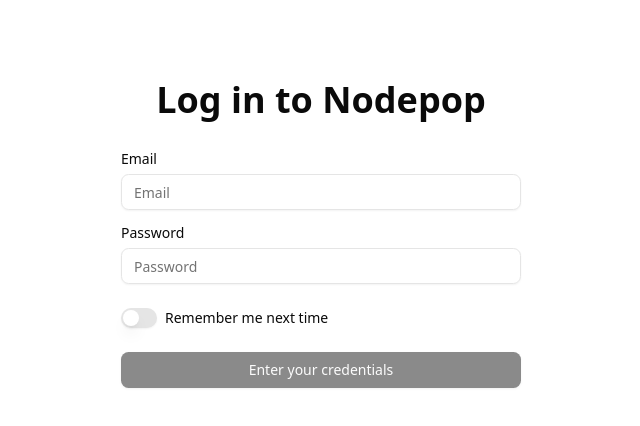
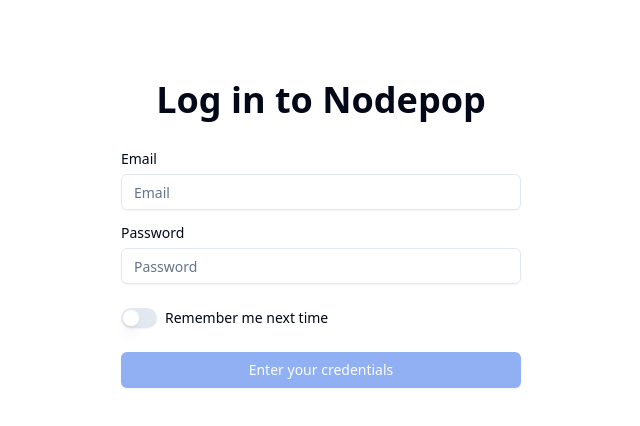
Before and after one commit to jonatahan-en/Proyecto_React_Avanzado, a React (Vite) app: page /login in a window 1280 px wide. Shown: the top 426 px of the page, without its empty margins (319-959 px from the left). Built offline with nearby package versions, Linux system fonts and the light colour scheme; no server answers.

Commit message:
Theme, more shadcn components

```diff
--- a/package.json
+++ b/package.json
@@ -11,12 +11,14 @@
     "preview": "vite preview"
   },
   "dependencies": {
+    "@radix-ui/react-aspect-ratio": "^1.1.2",
     "@radix-ui/react-checkbox": "^1.1.4",
     "@radix-ui/react-label": "^2.1.2",
     "@radix-ui/react-popover": "^1.1.6",
     "@radix-ui/react-slot": "^1.1.2",
     "@radix-ui/react-switch": "^1.1.3",
     "@radix-ui/react-toggle": "^1.1.2",
+    "@radix-ui/react-toggle-group": "^1.1.2",
     "@tailwindcss/vite": "^4.0.4",
     "axios": "^1.7.9",
     "class-variance-authority": "^0.7.1",
--- a/src/components/shared/confirmation-button.tsx
+++ b/src/components/shared/confirmation-button.tsx
@@ -1,33 +1,27 @@
 import { Button } from "../ui/button";
 import { Popover, PopoverContent, PopoverTrigger } from "../ui/popover";
-import { type ComponentProps } from "react";
+import { type ComponentProps, type ReactNode } from "react";
 
 type ButtonProps = ComponentProps<typeof Button>;
 
 type ConfirmationButtonProps = Omit<ButtonProps, "onClick"> & {
-  onConfirm: () => void;
+  confirmation: ReactNode;
+  actionButton: ReactNode;
 };
 
-export default function ConfirmationButton({
-  onConfirm,
+export default function PopoverButton({
+  confirmation,
+  actionButton,
   ...props
 }: ConfirmationButtonProps) {
-  const handleConfirm = () => {
-    onConfirm();
-  };
-
   return (
     <Popover>
       <PopoverTrigger asChild>
         <Button {...props} />
       </PopoverTrigger>
-      <PopoverContent>
-        <div>
-          <button name="ok" onClick={handleConfirm}>
-            Ok
-          </button>
-          <button name="cancel">Cancel</button>
-        </div>
+      <PopoverContent className="flex items-center gap-4">
+        {confirmation}
+        {actionButton}
       </PopoverContent>
     </Popover>
   );
--- /dev/null
+++ b/src/components/ui/aspect-ratio.tsx
@@ -0,0 +1,9 @@
+import * as AspectRatioPrimitive from "@radix-ui/react-aspect-ratio"
+
+function AspectRatio({
+  ...props
+}: React.ComponentProps<typeof AspectRatioPrimitive.Root>) {
+  return <AspectRatioPrimitive.Root data-slot="aspect-ratio" {...props} />
+}
+
+export { AspectRatio }
--- /dev/null
+++ b/src/components/ui/badge.tsx
@@ -0,0 +1,46 @@
+import * as React from "react"
+import { Slot } from "@radix-ui/react-slot"
+import { cva, type VariantProps } from "class-variance-authority"
+
+import { cn } from "@/lib/utils"
+
+const badgeVariants = cva(
+  "inline-flex items-center justify-center rounded-md border px-2 py-0.5 text-xs font-semibold w-fit whitespace-nowrap shrink-0 [&>svg]:size-3 gap-1 [&>svg]:pointer-events-none ring-ring/10 dark:ring-ring/20 dark:outline-ring/40 outline-ring/50 focus-visible:ring-4 focus-visible:outline-1 aria-invalid:focus-visible:ring-0 transition-[color,box-shadow]",
+  {
+    variants: {
+      variant: {
+        default:
+          "border-transparent bg-primary text-primary-foreground shadow-sm [a&]:hover:bg-primary/90",
+        secondary:
+          "border-transparent bg-secondary text-secondary-foreground [a&]:hover:bg-secondary/90",
+        destructive:
+          "border-transparent bg-destructive text-destructive-foreground shadow-sm [a&]:hover:bg-destructive/90",
+        outline:
+          "text-foreground [a&]:hover:bg-accent [a&]:hover:text-accent-foreground",
+      },
+    },
+    defaultVariants: {
+      variant: "default",
+    },
+  }
+)
+
+function Badge({
+  className,
+  variant,
+  asChild = false,
+  ...props
+}: React.ComponentProps<"span"> &
+  VariantProps<typeof badgeVariants> & { asChild?: boolean }) {
+  const Comp = asChild ? Slot : "span"
+
+  return (
+    <Comp
+      data-slot="badge"
+      className={cn(badgeVariants({ variant }), className)}
+      {...props}
+    />
+  )
+}
+
+export { Badge, badgeVariants }
--- /dev/null
+++ b/src/components/ui/toggle-group.tsx
@@ -0,0 +1,73 @@
+"use client"
+
+import * as React from "react"
+import * as ToggleGroupPrimitive from "@radix-ui/react-toggle-group"
+import { type VariantProps } from "class-variance-authority"
+
+import { cn } from "@/lib/utils"
+import { toggleVariants } from "@/components/ui/toggle"
+
+const ToggleGroupContext = React.createContext<
+  VariantProps<typeof toggleVariants>
+>({
+  size: "default",
+  variant: "default",
+})
+
+function ToggleGroup({
+  className,
+  variant,
+  size,
+  children,
+  ...props
+}: React.ComponentProps<typeof ToggleGroupPrimitive.Root> &
+  VariantProps<typeof toggleVariants>) {
+  return (
+    <ToggleGroupPrimitive.Root
+      data-slot="toggle-group"
+      data-variant={variant}
+      data-size={size}
+      className={cn(
+        "group/toggle-group flex items-center justify-center rounded-md data-[variant=outline]:shadow-xs",
+        className
+      )}
+      {...props}
+    >
+      <ToggleGroupContext.Provider value={{ variant, size }}>
+        {children}
+      </ToggleGroupContext.Provider>
+    </ToggleGroupPrimitive.Root>
+  )
+}
+
+function ToggleGroupItem({
+  className,
+  children,
+  variant,
+  size,
+  ...props
+}: React.ComponentProps<typeof ToggleGroupPrimitive.Item> &
+  VariantProps<typeof toggleVariants>) {
+  const context = React.useContext(ToggleGroupContext)
+
+  return (
+    <ToggleGroupPrimitive.Item
+      data-slot="toggle-group-item"
+      data-variant={context.variant || variant}
+      data-size={context.size || size}
+      className={cn(
+        toggleVariants({
+          variant: context.variant || variant,
+          size: context.size || size,
+        }),
+        "min-w-0 shrink-0 rounded-none shadow-none first:rounded-l-md last:rounded-r-md focus:z-10 focus-visible:z-10 data-[variant=outline]:border-l-0 data-[variant=outline]:first:border-l",
+        className
+      )}
+      {...props}
+    >
+      {children}
+    </ToggleGroupPrimitive.Item>
+  )
+}
+
+export { ToggleGroup, ToggleGroupItem }
--- a/src/index.css
+++ b/src/index.css
@@ -6,52 +6,52 @@
 
 :root {
   --background: hsl(0 0% 100%);
-  --foreground: hsl(0 0% 3.9%);
+  --foreground: hsl(222.2 84% 4.9%);
   --card: hsl(0 0% 100%);
-  --card-foreground: hsl(0 0% 3.9%);
+  --card-foreground: hsl(222.2 84% 4.9%);
   --popover: hsl(0 0% 100%);
-  --popover-foreground: hsl(0 0% 3.9%);
-  --primary: hsl(0 0% 9%);
-  --primary-foreground: hsl(0 0% 98%);
-  --secondary: hsl(0 0% 96.1%);
-  --secondary-foreground: hsl(0 0% 9%);
-  --muted: hsl(0 0% 96.1%);
-  --muted-foreground: hsl(0 0% 45.1%);
-  --accent: hsl(0 0% 96.1%);
-  --accent-foreground: hsl(0 0% 9%);
+  --popover-foreground: hsl(222.2 84% 4.9%);
+  --primary: hsl(221.2 83.2% 53.3%);
+  --primary-foreground: hsl(210 40% 98%);
+  --secondary: hsl(210 40% 96.1%);
+  --secondary-foreground: hsl(222.2 47.4% 11.2%);
+  --muted: hsl(210 40% 96.1%);
+  --muted-foreground: hsl(215.4 16.3% 46.9%);
+  --accent: hsl(210 40% 96.1%);
+  --accent-foreground: hsl(222.2 47.4% 11.2%);
   --destructive: hsl(0 84.2% 60.2%);
-  --destructive-foreground: hsl(0 0% 98%);
-  --border: hsl(0 0% 89.8%);
-  --input: hsl(0 0% 89.8%);
-  --ring: hsl(0 0% 3.9%);
+  --destructive-foreground: hsl(210 40% 98%);
+  --border: hsl(214.3 31.8% 91.4%);
+  --input: hsl(214.3 31.8% 91.4%);
+  --ring: hsl(221.2 83.2% 53.3%);
   --chart-1: hsl(12 76% 61%);
   --chart-2: hsl(173 58% 39%);
   --chart-3: hsl(197 37% 24%);
   --chart-4: hsl(43 74% 66%);
   --chart-5: hsl(27 87% 67%);
-  --radius: 0.6rem;
+  --radius: 0.5rem;
 }
 
 .dark {
-  --background: hsl(0 0% 3.9%);
-  --foreground: hsl(0 0% 98%);
-  --card: hsl(0 0% 3.9%);
-  --card-foreground: hsl(0 0% 98%);
-  --popover: hsl(0 0% 3.9%);
-  --popover-foreground: hsl(0 0% 98%);
-  --primary: hsl(0 0% 98%);
-  --primary-foreground: hsl(0 0% 9%);
-  --secondary: hsl(0 0% 14.9%);
-  --secondary-foreground: hsl(0 0% 98%);
-  --muted: hsl(0 0% 14.9%);
-  --muted-foreground: hsl(0 0% 63.9%);
-  --accent: hsl(0 0% 14.9%);
-  --accent-foreground: hsl(0 0% 98%);
+  --background: hsl(222.2 84% 4.9%);
+  --foreground: hsl(210 40% 98%);
+  --card: hsl(222.2 84% 4.9%);
+  --card-foreground: hsl(210 40% 98%);
+  --popover: hsl(222.2 84% 4.9%);
+  --popover-foreground: hsl(210 40% 98%);
+  --primary: hsl(217.2 91.2% 59.8%);
+  --primary-foreground: hsl(222.2 47.4% 11.2%);
+  --secondary: hsl(217.2 32.6% 17.5%);
+  --secondary-foreground: hsl(210 40% 98%);
+  --muted: hsl(217.2 32.6% 17.5%);
+  --muted-foreground: hsl(215 20.2% 65.1%);
+  --accent: hsl(217.2 32.6% 17.5%);
+  --accent-foreground: hsl(210 40% 98%);
   --destructive: hsl(0 62.8% 30.6%);
-  --destructive-foreground: hsl(0 0% 98%);
-  --border: hsl(0 0% 14.9%);
-  --input: hsl(0 0% 14.9%);
-  --ring: hsl(0 0% 83.1%);
+  --destructive-foreground: hsl(210 40% 98%);
+  --border: hsl(217.2 32.6% 17.5%);
+  --input: hsl(217.2 32.6% 17.5%);
+  --ring: hsl(224.3 76.3% 48%);
   --chart-1: hsl(220 70% 50%);
   --chart-2: hsl(160 60% 45%);
   --chart-3: hsl(30 80% 55%);
--- a/src/pages/adverts/advert-page.tsx
+++ b/src/pages/adverts/advert-page.tsx
@@ -4,6 +4,8 @@
 import { isApiClientError } from "@/api/error";
 import ConfirmationButton from "@/components/shared/confirmation-button";
 import type { Advert } from "./types";
+import { Button } from "@/components/ui/button";
+import { Badge } from "@/components/ui/badge";
 
 export default function AdvertPage() {
   const navigate = useNavigate();
@@ -47,7 +49,7 @@
     loadAdvert();
   }, [advertId, handleError]);
 
-  const handleDeleteClick = async () => {
+  const handleDelete = async () => {
     try {
       await deleteAdvert(advertId);
       navigate("/adverts");
@@ -69,20 +71,25 @@
   }
 
   return (
-    <div className="bg-blue-300">
-      <h1>Advert Page</h1>
     <article>
-        <h3>{advert.name}</h3>
+      <h1>{advert.name}</h1>
       {advert.sale ? "for sale" : "buy"}
       <strong>{advert.price}</strong>
       {advert.tags.map((tag) => (
-          <span key={tag}>{tag}</span>
+        <Badge key={tag}>{tag}</Badge>
       ))}
       {advert.photo && <img alt={advert.name} src={advert.photo} />}
-        <ConfirmationButton variant="destructive" onConfirm={handleDeleteClick}>
+      <ConfirmationButton
+        variant="outline"
+        confirmation="Are you sure you want to delete this advert?"
+        actionButton={
+          <Button onClick={handleDelete} variant="destructive">
+            Yes
+          </Button>
+        }
+      >
         Delete
       </ConfirmationButton>
     </article>
-    </div>
   );
 }
--- a/src/pages/auth/components/auth-button.tsx
+++ b/src/pages/auth/components/auth-button.tsx
@@ -2,21 +2,36 @@
 import ConfirmationButton from "@/components/shared/confirmation-button";
 import { useAuth } from "../context";
 import { logout } from "../service";
+import { Button } from "@/components/ui/button";
 
-export default function AuthButton() {
-  const { isLogged, onLogout } = useAuth();
+function LogoutButton() {
+  const { onLogout } = useAuth();
 
-  const handleClick = async () => {
+  const handleLogout = async () => {
     await logout();
     onLogout();
   };
 
+  return (
+    <ConfirmationButton
+      variant="outline"
+      confirmation="Are you sure you want to log out?"
+      actionButton={
+        <Button onClick={handleLogout} variant="destructive">
+          Yes
+        </Button>
+      }
+    >
+      Log out
+    </ConfirmationButton>
+  );
+}
+
+export default function AuthButton() {
+  const { isLogged } = useAuth();
+
   if (isLogged) {
-    return (
-      <ConfirmationButton variant="outline" onConfirm={handleClick}>
-        Logout
-      </ConfirmationButton>
-    );
+    return <LogoutButton />;
   }
 
   return <Link to="/login">Login</Link>;
```
Also changed, not shown: 1 other file (tests, documents, lock files or other folders). Lines whose indentation alone changed are shown as unchanged.
